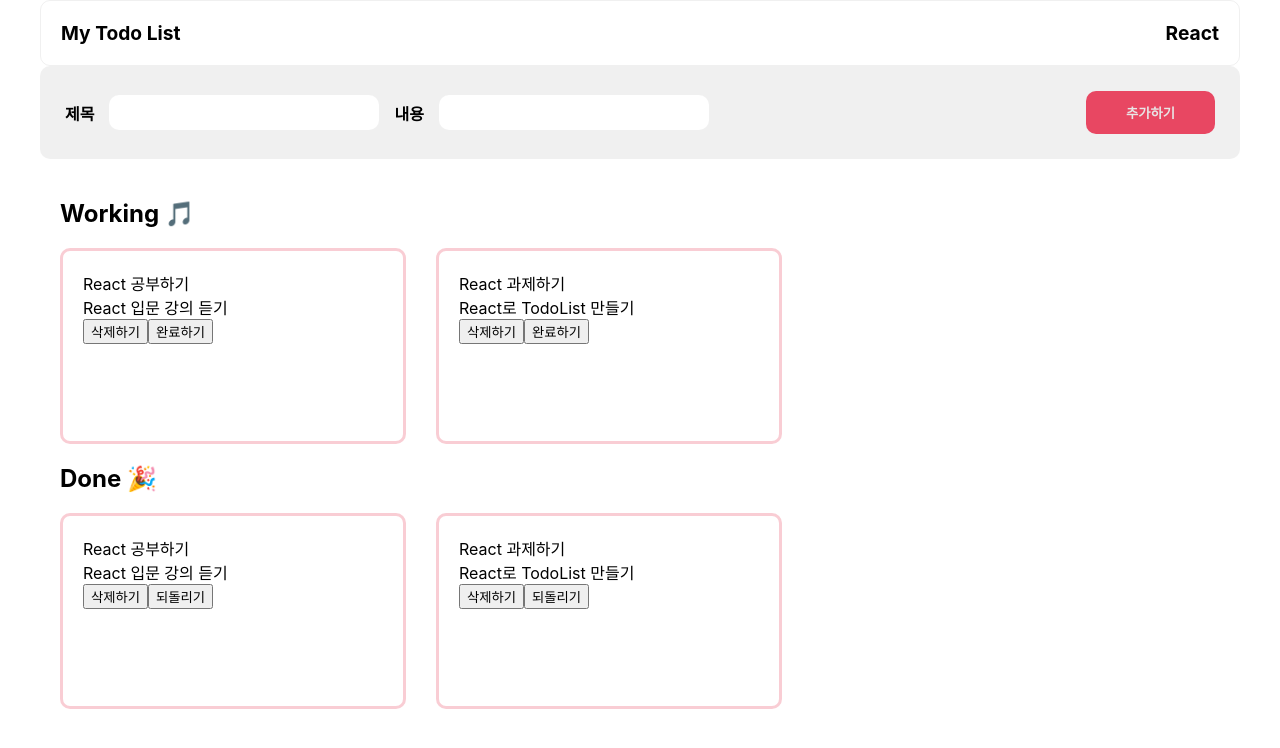
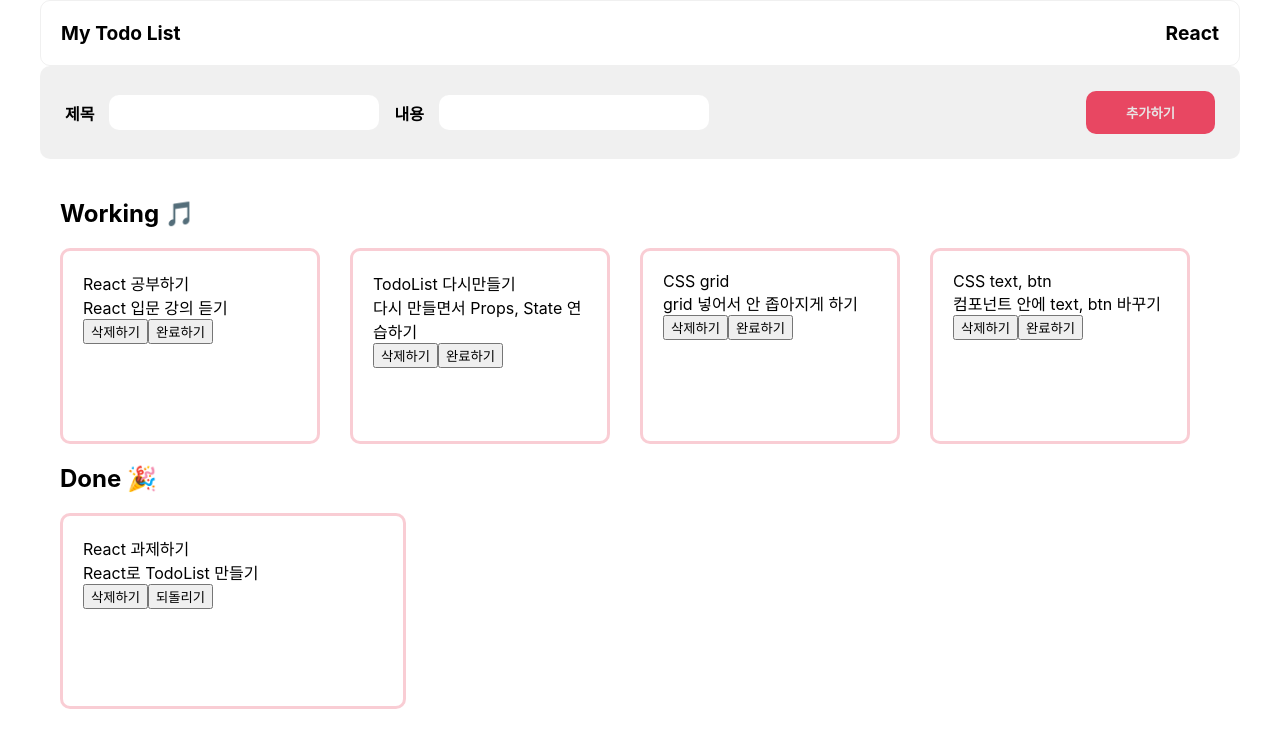
Before and after one commit to gitjaeran/react-study, a React (Create React App) app in the folder 06_todolist/: page / in a window 1280 px wide. Shown: the top 748 px of the page. Built offline with nearby package versions, Linux system fonts and the light colour scheme.

Commit message:
개인과제 TodoList 완료하기,되돌리기 구현 완료

```diff
--- a/06_todolist/src/App.jsx
+++ b/06_todolist/src/App.jsx
@@ -8,7 +8,10 @@
 
   const [todos, setTodos] = useState([
     {id: 1, title: "React 공부하기", contents: "React 입문 강의 듣기", isDone: false},
-    {id: 2, title: "React 과제하기", contents: "React로 TodoList 만들기", isDone: false},
+    {id: 2, title: "React 과제하기", contents: "React로 TodoList 만들기", isDone: true},
+    {id: 3, title: "TodoList 다시만들기", contents: "다시 만들면서 Props, State 연습하기", isDone: false},
+    {id: 4, title: "CSS grid", contents: "grid 넣어서 안 좁아지게 하기", isDone: false},
+    {id: 5, title: "CSS text, btn", contents: "컴포넌트 안에 text, btn 바꾸기", isDone: false},
   ])
 
   return (
--- a/06_todolist/src/components/TodoContainer.jsx
+++ b/06_todolist/src/components/TodoContainer.jsx
@@ -4,7 +4,6 @@
 import TodoWorking from './TodoWorking'
 
 function TodoContainer({todoList, setTodoList}) {
-
   return (
     <div className='todo-container'>
         <TodoWorking
--- a/06_todolist/src/components/TodoDone.jsx
+++ b/06_todolist/src/components/TodoDone.jsx
@@ -7,6 +7,18 @@
       setTodoList(removedList)
     }
 
+    //되돌리기
+    const clickIsDoneFalseBtn = (id) => {
+      const isDoneFalseList = todoList.map(list => {
+        if(list.id === id) {
+          return list = {...list, isDone: false}
+        } else {
+          return list = {...list}
+        }
+      })
+      setTodoList(isDoneFalseList)
+    }
+
   return (
     <div>
         <h2>Done 🎉</h2>
@@ -14,14 +26,16 @@
         {
         todoList.map(list => {
           return (
+            list.isDone === true && (
             <div className='todos-component' key={list.id}>
               <div>{list.title}</div>
               <div>{list.contents}</div>
               <div>
                 <button onClick={() => clickRemoveBtn(list.id)}>삭제하기</button>
-                <button>되돌리기</button>
+                <button onClick={() => clickIsDoneFalseBtn(list.id)}>되돌리기</button>
               </div>
             </div>
+            )
           )
         })
         }
--- a/06_todolist/src/components/TodoWorking.jsx
+++ b/06_todolist/src/components/TodoWorking.jsx
@@ -3,20 +3,30 @@
 
 function TodoWorking({todoList, setTodoList}) {
 
-  const [isDone, setIsDone] = useState(false)
-
-
   //삭제
   const clickRemoveBtn = (id) => {
+    // [
+    //   {id: 1, title: "React 공부하기", contents: "React 입문 강의 듣기", isDone: false},
+    //   {id: 2, title: "React 과제하기", contents: "React로 TodoList 만들기", isDone: false},
+    // ]
     const removedList = todoList.filter(list => list.id !== id)
     setTodoList(removedList)
   }
 
-  //완료 idDone false -> true
-  const clickIsDoneBtn = () => {
-    // 선택한 key값을 가지고있는 list의 isDone을 true로 바꿔줘야함
-    // true로 바뀐 컴포넌트를 제외한 나머지 컴포넌트만 출력
-    // isDone이 true바뀐 컴포넌트를 TodoDone.js에 넘겨줘야함?
+  //완료 isDone false -> true
+  const clickIsDoneTrueBtn = (id) => {
+    const isDoneTrueList = todoList.map(list => {
+      if(list.id === id) {
+        return list = {...list, isDone: true}
+      }
+      else {
+        return list = {...list}
+      }
+    })
+    // 선택한 key값을 가지고있는 list의 isDone을 true로 바꿔줘야함 o
+    // true로 바뀐 컴포넌트를 제외한 나머지 컴포넌트만 출력 -> setTodoList()
+    // isDone이 true로 바뀐 컴포넌트를 TodoDone.js에 넘겨줘야함? no! state관리되는중
+    setTodoList(isDoneTrueList)
   }
 
   return (
@@ -25,15 +35,18 @@
         <div className='todos-wrap'>
         {
         todoList.map(list => {
+          // list.isDone === false
            return (
+            list.isDone === false && (
               <div className='todos-component' key={list.id}>
                 <div>{list.title}</div>
                 <div>{list.contents}</div>
                 <div>
                   <button onClick={() => clickRemoveBtn(list.id)}>삭제하기</button>
-                <button onClick={() => clickIsDoneBtn(list.id, list.isDone)}>완료하기</button>
+                  <button onClick={() => clickIsDoneTrueBtn(list.id)}>완료하기</button>
                 </div>
               </div>
+            )
           )
         })
         }
```
Lines whose indentation alone changed are shown as unchanged.
